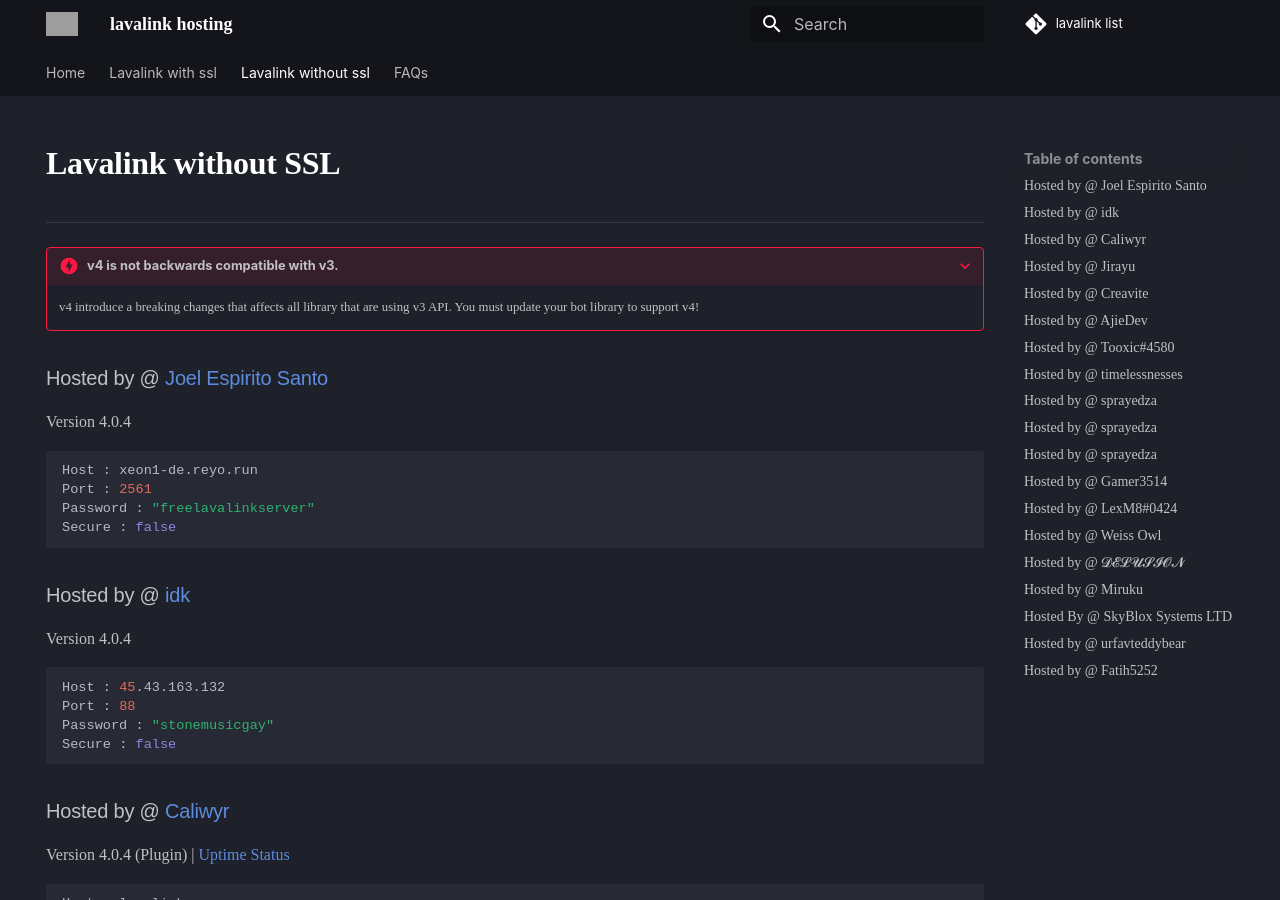
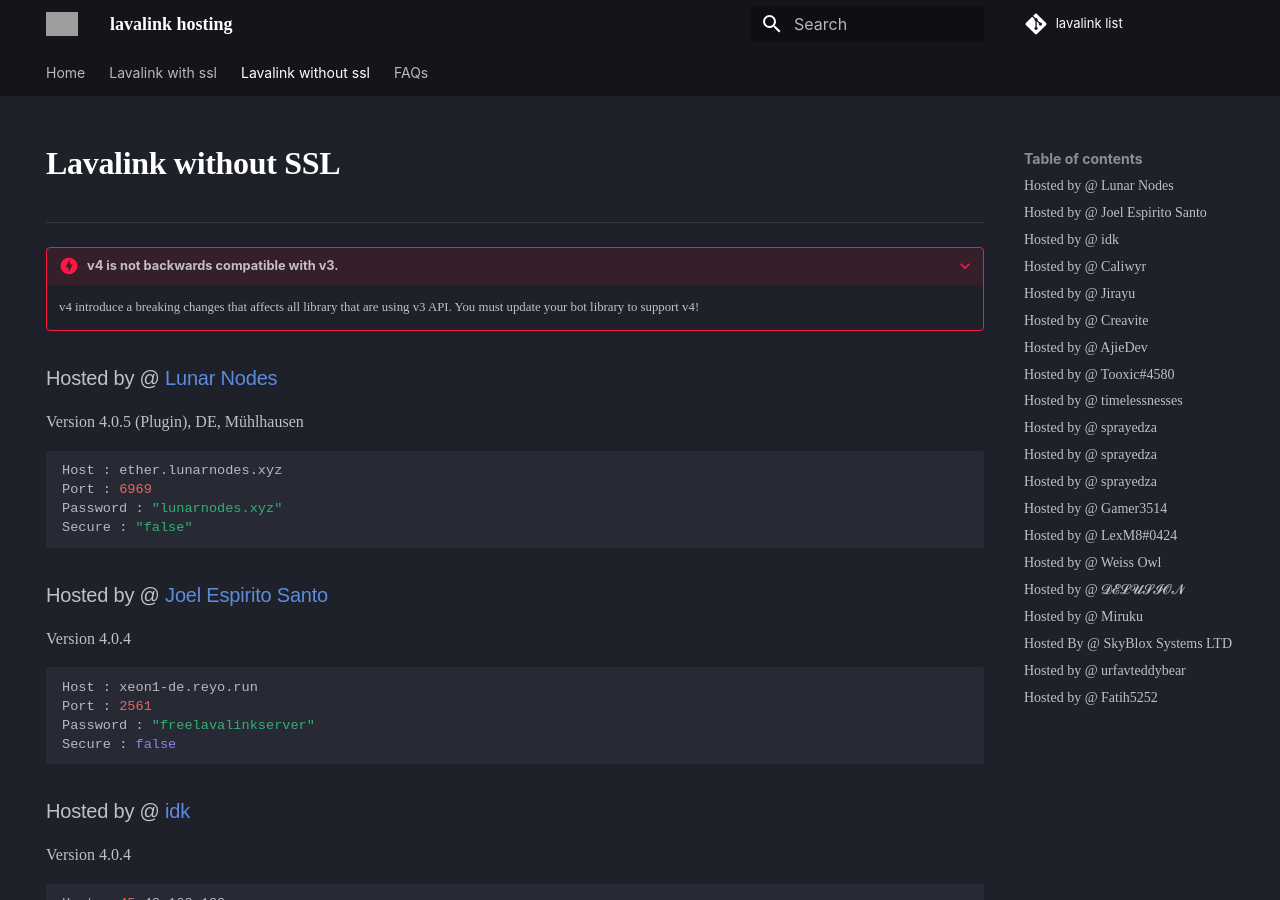
Before and after one commit to DarrenOfficial/lavalink-list, an MkDocs documentation site: the page built from docs/NoSSL/lavalink-without-ssl.md, in a window 1280 px wide and 900 px high. Built offline with MkDocs 1.6.1 and Material for MkDocs 9.7.7, drawn with Linux system fonts in a browser that asks for light colours; some web fonts are replaced; comment, search, counter and statistics services are not loaded; a style sheet for code colours, icons or effects is not loaded; grey boxes are pictures that could not be loaded.

Commit message:
Update lavalink-without-ssl.md (#500)
added a new lavalink server without ssl

````diff
--- a/docs/NoSSL/lavalink-without-ssl.md
+++ b/docs/NoSSL/lavalink-without-ssl.md
@@ -18,6 +18,15 @@ hide:
 
     v4 introduce a breaking changes that affects all library that are using v3 API.
     You must update your bot library to support v4!
+
+### Hosted by @ [Lunar Nodes](https://lunarnodes.xyz)
+Version 4.0.5 (Plugin), DE, Mühlhausen
+```bash
+Host : ether.lunarnodes.xyz
+Port : 6969
+Password : "lunarnodes.xyz"
+Secure : "false"
+```
 
 ### Hosted by @ [Joel Espirito Santo](https://github.com/Joelespiritosanto21)
 Version 4.0.4
````
